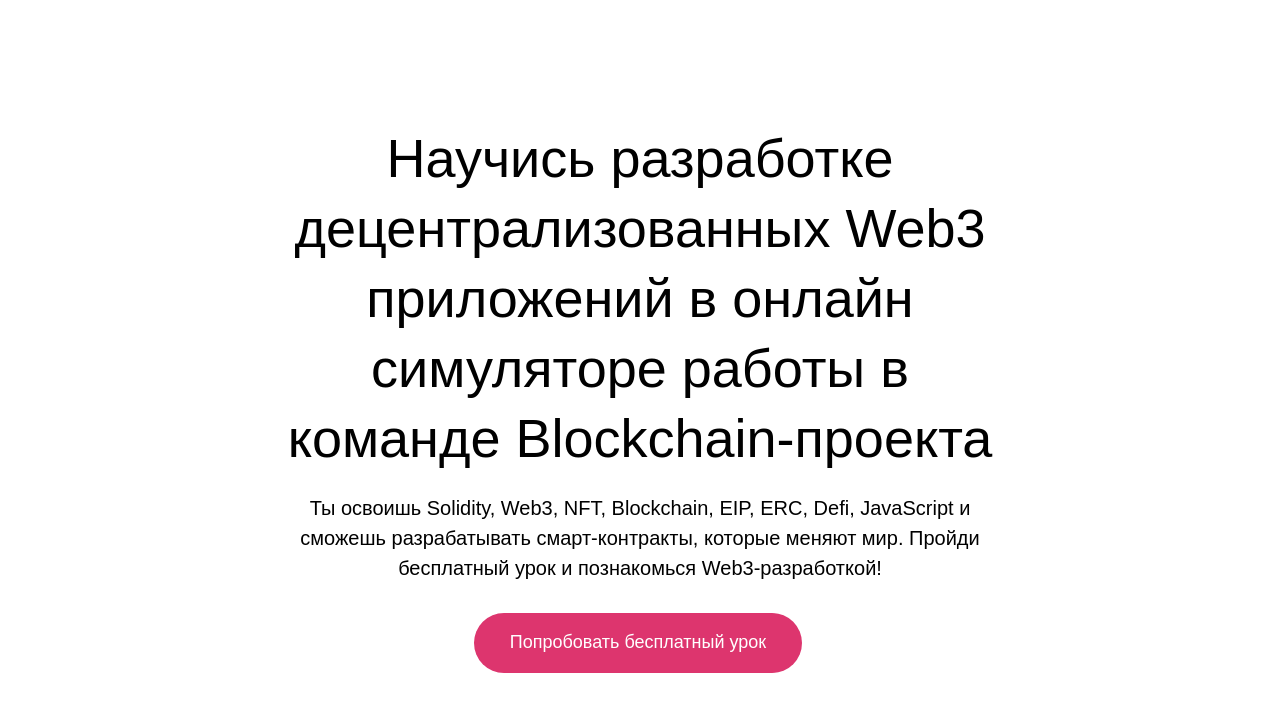
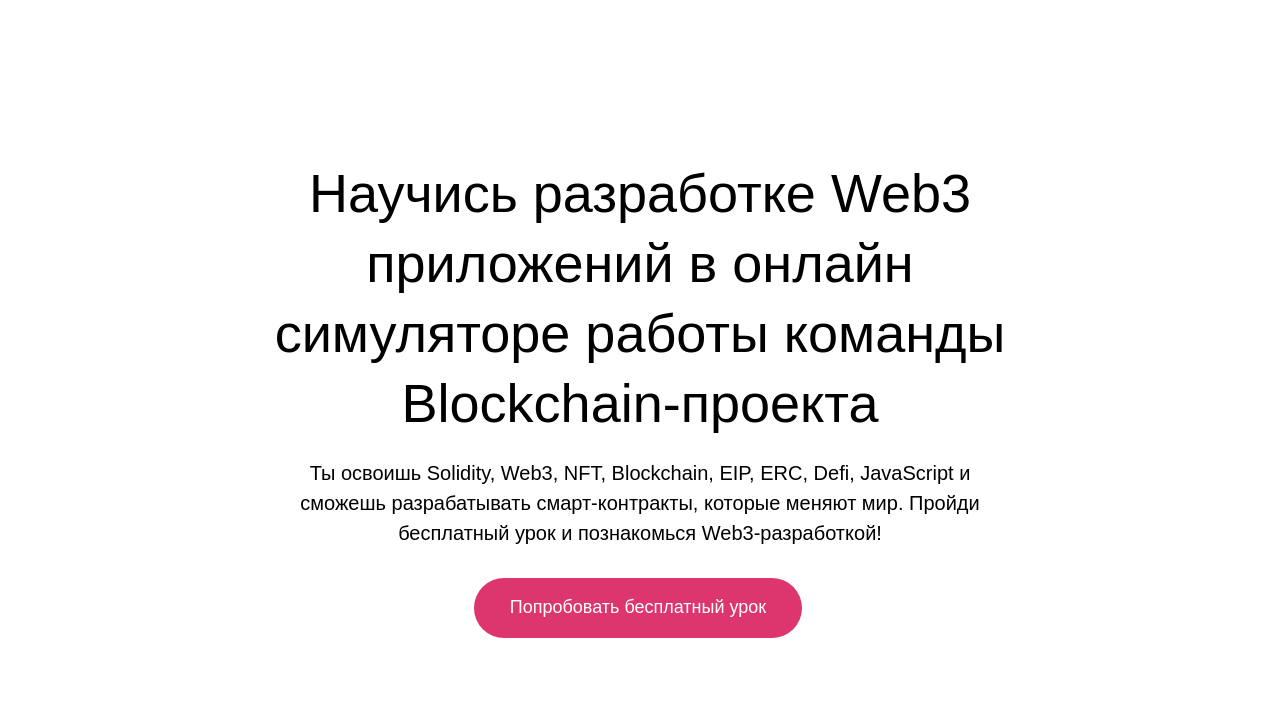
Before and after one commit to dAppAdventure/dAppAdventure.github.io, a plain HTML site: page index.html in a window 1280 px wide. Shown: the part 95-800 px from the top of the page. Drawn offline with Linux system fonts and the light colour scheme; files whose address does not match are found by name.

Commit message:
Update index.html

```diff
--- a/index.html
+++ b/index.html
@@ -94,7 +94,7 @@
 					<div class="col-md-8 col-md-offset-2 text-center">
 						<div class="display-t js-fullheight">
 							<div class="display-tc js-fullheight animate-box" data-animate-effect="fadeIn">
-								<h1>Научись разработке децентрализованных Web3 приложений в онлайн симуляторе работы в команде Blockchain-проекта</h1>
+								<h1>Научись разработке Web3 приложений в онлайн симуляторе работы команды Blockchain-проекта</h1>
 								<h2>Ты освоишь Solidity, Web3, NFT, Blockchain, EIP, ERC, Defi, JavaScript и сможешь разрабатывать смарт-контракты, которые меняют мир. Пройди бесплатный урок и познакомься Web3-разработкой!</h2>
 								<p><a class="btn btn-primary btn-lg btn-demo" href="https://t.me/dAppAdventureBot"></i>Попробовать бесплатный урок</a></p>
 							</div>
```
